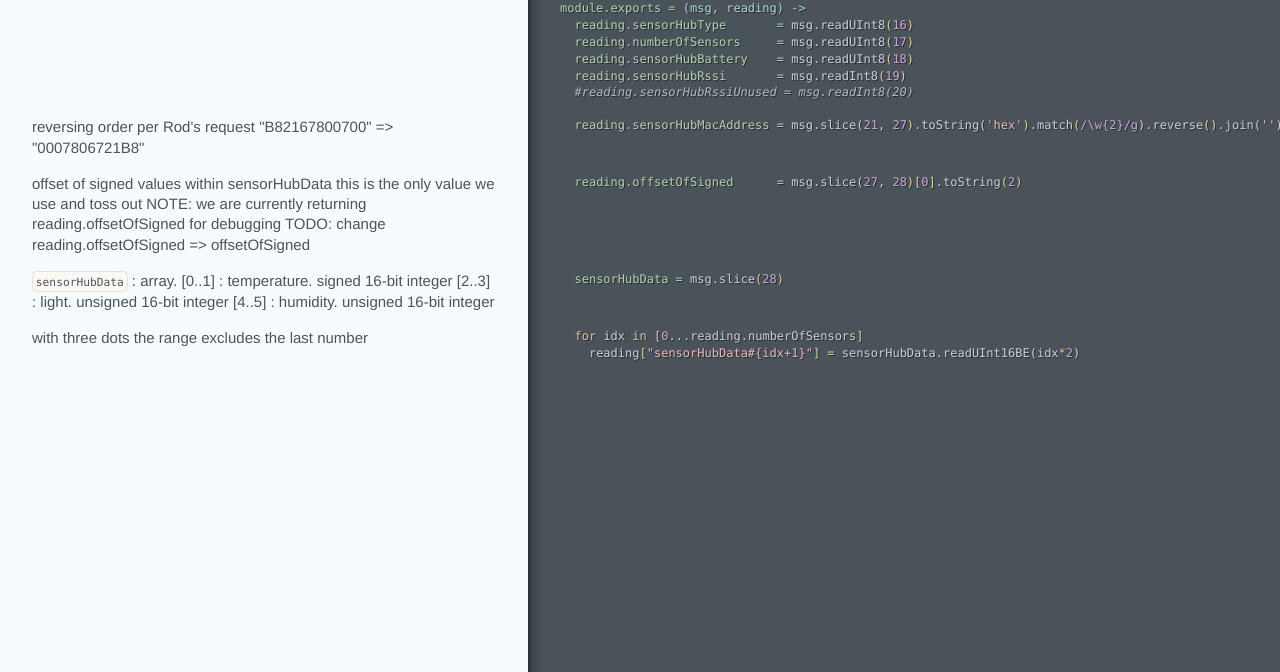
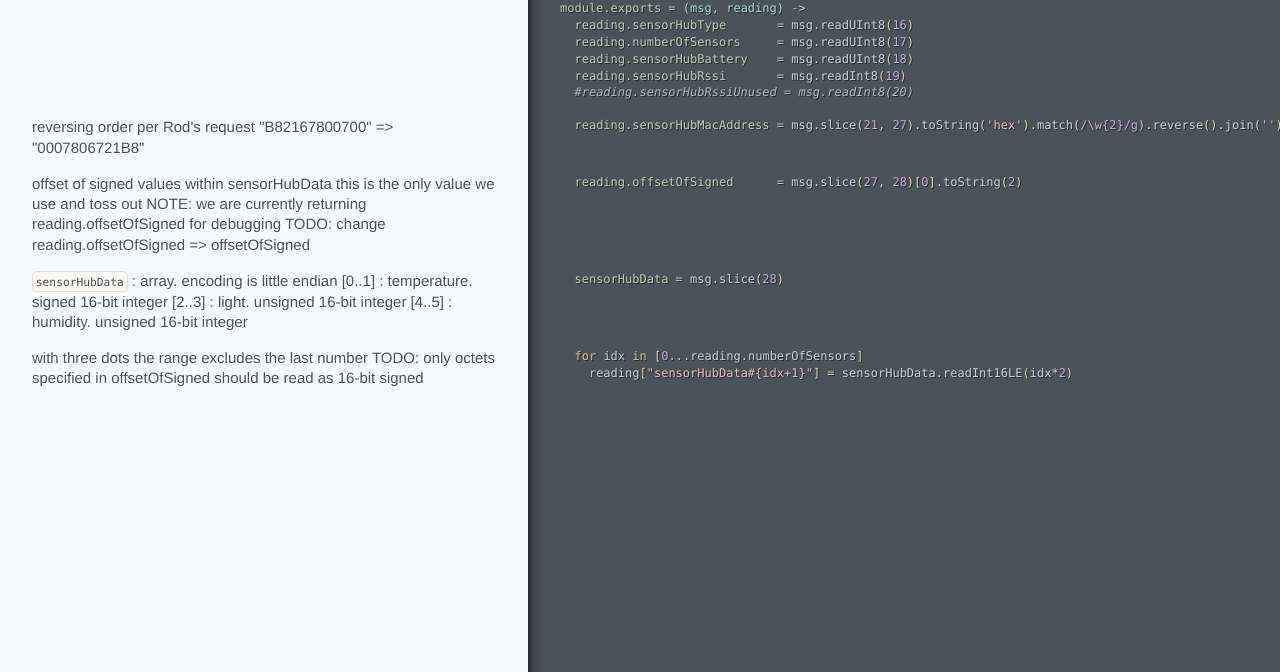
Before and after one commit to nordus/homeclub-gateway, a plain HTML site: page lib/msg-type-5.html in a window 1280 px wide. Shown: the part 128-800 px from the top of the page. Drawn offline with Linux system fonts and the light colour scheme.

Commit message:
Generated documentation for 174af795d3790dd706305bb6ce728243aa71950e

```diff
--- a/lib/msg-type-5.html
+++ b/lib/msg-type-5.html
@@ -9,7 +9,10 @@
 this is the only value we use and toss out
 NOTE: we are currently returning reading.offsetOfSigned for debugging
 TODO: change reading.offsetOfSigned => offsetOfSigned</p></div></div><div class="code"><div class="wrapper">  <span class="nv">reading.offsetOfSigned      = </span><span class="nx">msg</span><span class="p">.</span><span class="nx">slice</span><span class="p">(</span><span class="mi">27</span><span class="p">,</span> <span class="mi">28</span><span class="p">)[</span><span class="mi">0</span><span class="p">].</span><span class="nx">toString</span><span class="p">(</span><span class="mi">2</span><span class="p">)</span></div></div></div><div class="segment"><div class="comments "><div class="wrapper"><p><code>sensorHubData</code> : array.
+encoding is little endian
 [0..1] : temperature. signed 16-bit integer
 [2..3] : light.       unsigned 16-bit integer
-[4..5] : humidity.    unsigned 16-bit integer</p></div></div><div class="code"><div class="wrapper">  <span class="nv">sensorHubData = </span><span class="nx">msg</span><span class="p">.</span><span class="nx">slice</span><span class="p">(</span><span class="mi">28</span><span class="p">)</span></div></div></div><div class="segment"><div class="comments "><div class="wrapper"><p>with three dots the range excludes the last number</p></div></div><div class="code"><div class="wrapper">  <span class="k">for</span> <span class="nx">idx</span> <span class="k">in</span> <span class="p">[</span><span class="mi">0</span><span class="p">...</span><span class="nx">reading</span><span class="p">.</span><span class="nx">numberOfSensors</span><span class="p">]</span>
-    <span class="nx">reading</span><span class="p">[</span><span class="s2">&quot;sensorHubData#{idx+1}&quot;</span><span class="p">]</span> <span class="o">=</span> <span class="nx">sensorHubData</span><span class="p">.</span><span class="nx">readUInt16BE</span><span class="p">(</span><span class="nx">idx</span><span class="o">*</span><span class="mi">2</span><span class="p">)</span></div></div></div></div></body></html>
+[4..5] : humidity.    unsigned 16-bit integer</p></div></div><div class="code"><div class="wrapper">  <span class="nv">sensorHubData = </span><span class="nx">msg</span><span class="p">.</span><span class="nx">slice</span><span class="p">(</span><span class="mi">28</span><span class="p">)</span></div></div></div><div class="segment"><div class="comments "><div class="wrapper"><p>with three dots the range excludes the last number
+TODO: only octets specified in offsetOfSigned
+should be read as 16-bit signed</p></div></div><div class="code"><div class="wrapper">  <span class="k">for</span> <span class="nx">idx</span> <span class="k">in</span> <span class="p">[</span><span class="mi">0</span><span class="p">...</span><span class="nx">reading</span><span class="p">.</span><span class="nx">numberOfSensors</span><span class="p">]</span>
+    <span class="nx">reading</span><span class="p">[</span><span class="s2">&quot;sensorHubData#{idx+1}&quot;</span><span class="p">]</span> <span class="o">=</span> <span class="nx">sensorHubData</span><span class="p">.</span><span class="nx">readInt16LE</span><span class="p">(</span><span class="nx">idx</span><span class="o">*</span><span class="mi">2</span><span class="p">)</span></div></div></div></div></body></html>
```
Also changed, not shown: index.html (+2 -1 lines), 1 other file.
